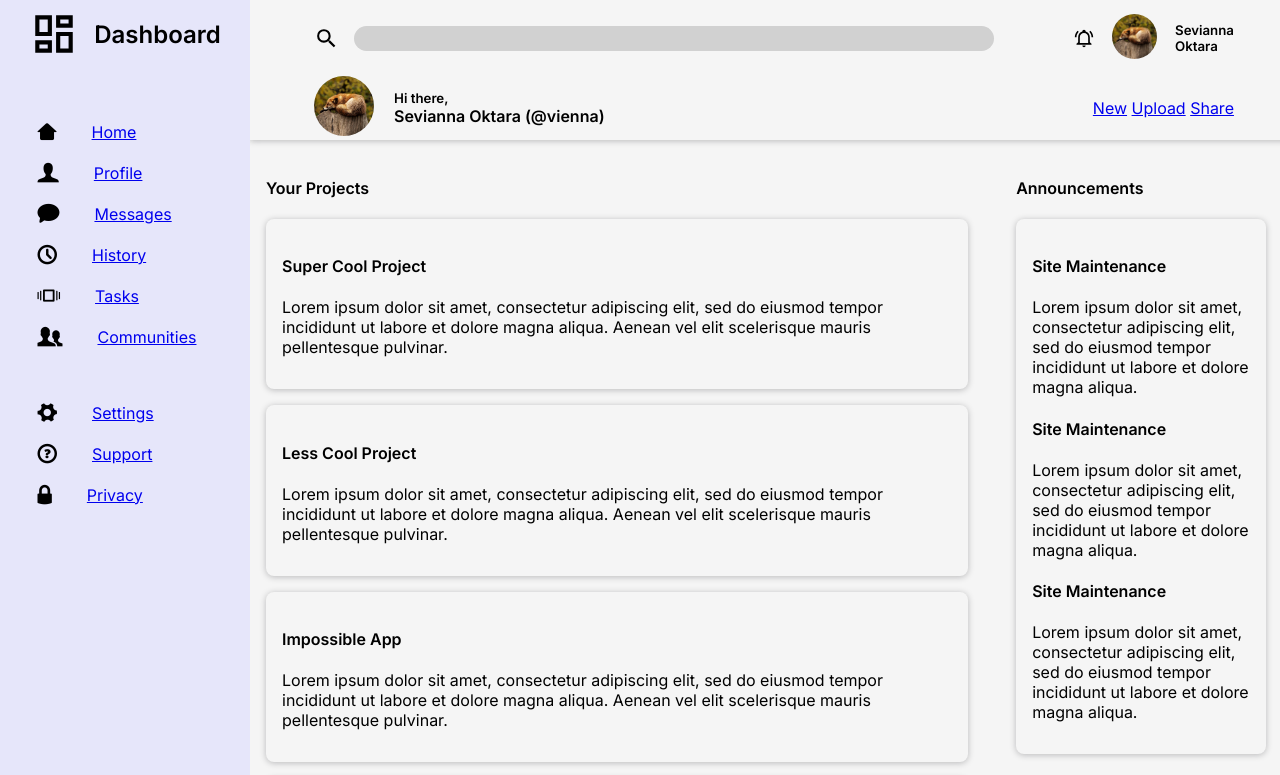
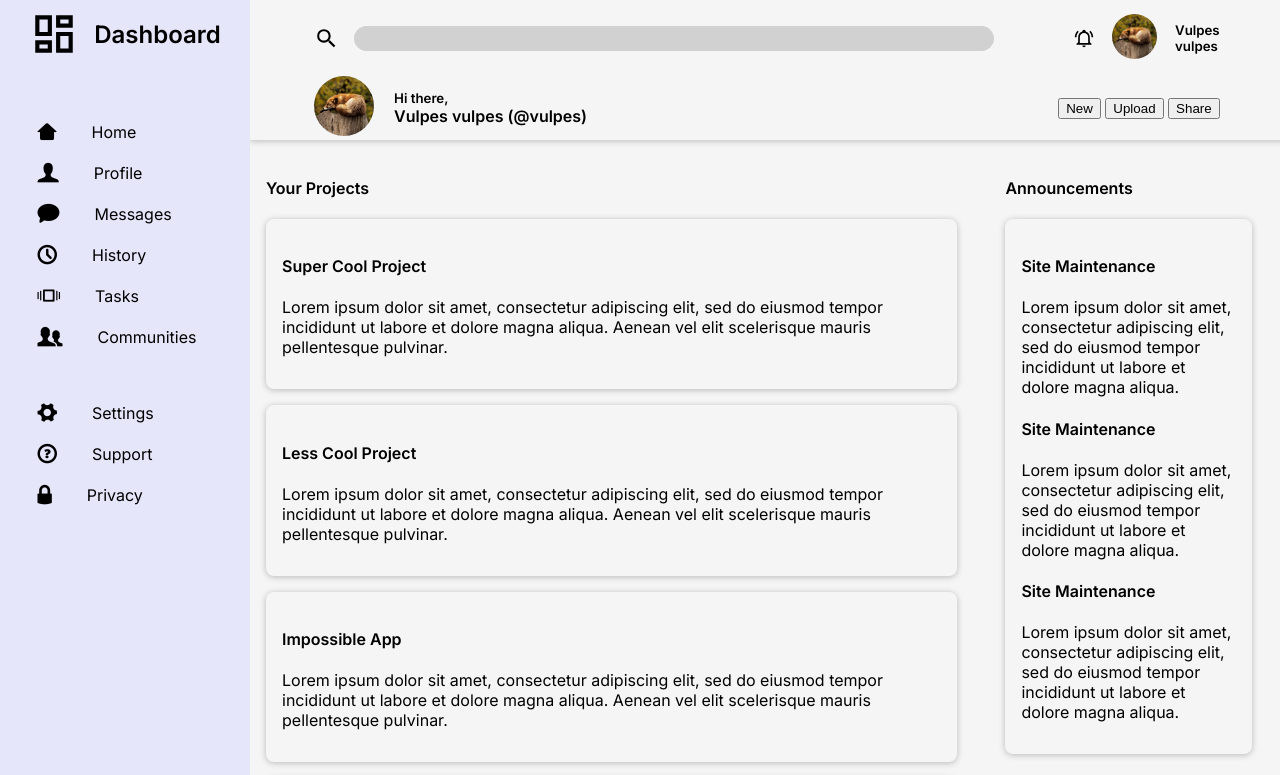
Before and after one commit to viennao/admin-dashboard, a plain HTML site: page index.html in a window 1280 px wide. Shown: the top 775 px of the page. Drawn offline with Linux system fonts and the light colour scheme.

Commit message:
Update index.html

```diff
--- a/index.html
+++ b/index.html
@@ -13,6 +13,7 @@
       rel="stylesheet"
       href="css\mfglabs-iconset-master\mfglabs_iconset.css"
     />
+    <script src="script.js" defer></script>
     <title>Admin Dashboard</title>
   </head>
   <body>
@@ -33,7 +34,7 @@
             <div id="sm-userProfile">
               <img src="img/fox.jpg" alt="" width="45" />
             </div>
-            <div id="sm-username"><h5>Sevianna Oktara</h5></div>
+            <div id="sm-username"><h5>Vulpes vulpes</h5></div>
           </div>
         </div>
         <div class="container2">
@@ -41,13 +42,13 @@
             <div id="pp"><img src="img/fox.jpg" alt="" width="60" /></div>
             <div id="username">
               <h5>Hi there,</h5>
-              <h4>Sevianna Oktara (@vienna)</h4>
+              <h4>Vulpes vulpes (@vulpes)</h4>
             </div>
           </div>
           <div id="links">
-            <a href="#" class="link-header">New</a>
-            <a href="#" class="link-header"> Upload</a>
-            <a href="#" class="link-header">Share</a>
+            <button href="#" class="link-header">New</button>
+            <button href="#" class="link-header">Upload</button>
+            <button href="#" class="link-header">Share</button>
           </div>
         </div>
       </header>
@@ -60,54 +61,44 @@
           <div class="links">
             <div id="home">
               <i class="icon-home icon2x"></i>
-              <a href="#">Home</a>
+              <span>Home</span>
             </div>
             <div class="profile">
               <i class="icon-user icon2x"></i>
-              <a href="#" id="profile">Profile</a>
+              <span>Profile</span>
             </div>
             <div class="messages">
               <i class="icon-message icon2x"></i>
-              <a href="#" id="messages">Messages</a>
+              <span>Messages</span>
             </div>
             <div class="history">
               <i class="icon-clock icon2x"></i>
-              <a href="#">History</a>
+              <span>History</span>
             </div>
             <div class="tasks">
               <i class="icon-coverflow_line icon2x"></i>
-              <a href="#" class="tasks">Tasks</a>
+              <span>Tasks</span>
             </div>
             <div class="communities">
               <i class="icon-users icon2x"></i>
-              <a href="#" class="communities">Communities</a>
+              <span>Communities</span>
             </div>
           </div>
           <div class="links">
             <div id="settings">
               <i class="icon-settings icon2x"></i>
-              <a href="#">Settings</a>
+              <span>Settings</span>
             </div>
             <div id="supports">
               <i class="icon-white_question icon2x"></i>
-              <a href="#">Support</a>
+              <span>Support</span>
             </div>
             <div id="privacy">
               <i class="icon-lock icon2x"></i>
-              <a href="#">Privacy</a>
+              <span>Privacy</span>
             </div>
           </div>
         </nav>
-
-        <!-- <div class="cr">
-          <p>
-            Copyright ©
-            <script>
-              document.write(new Date().getFullYear());
-            </script>
-            Vienna O.
-          </p>
-        </div> -->
       </div>
       <div class="content">
         <div class="box" id="projects">
```
